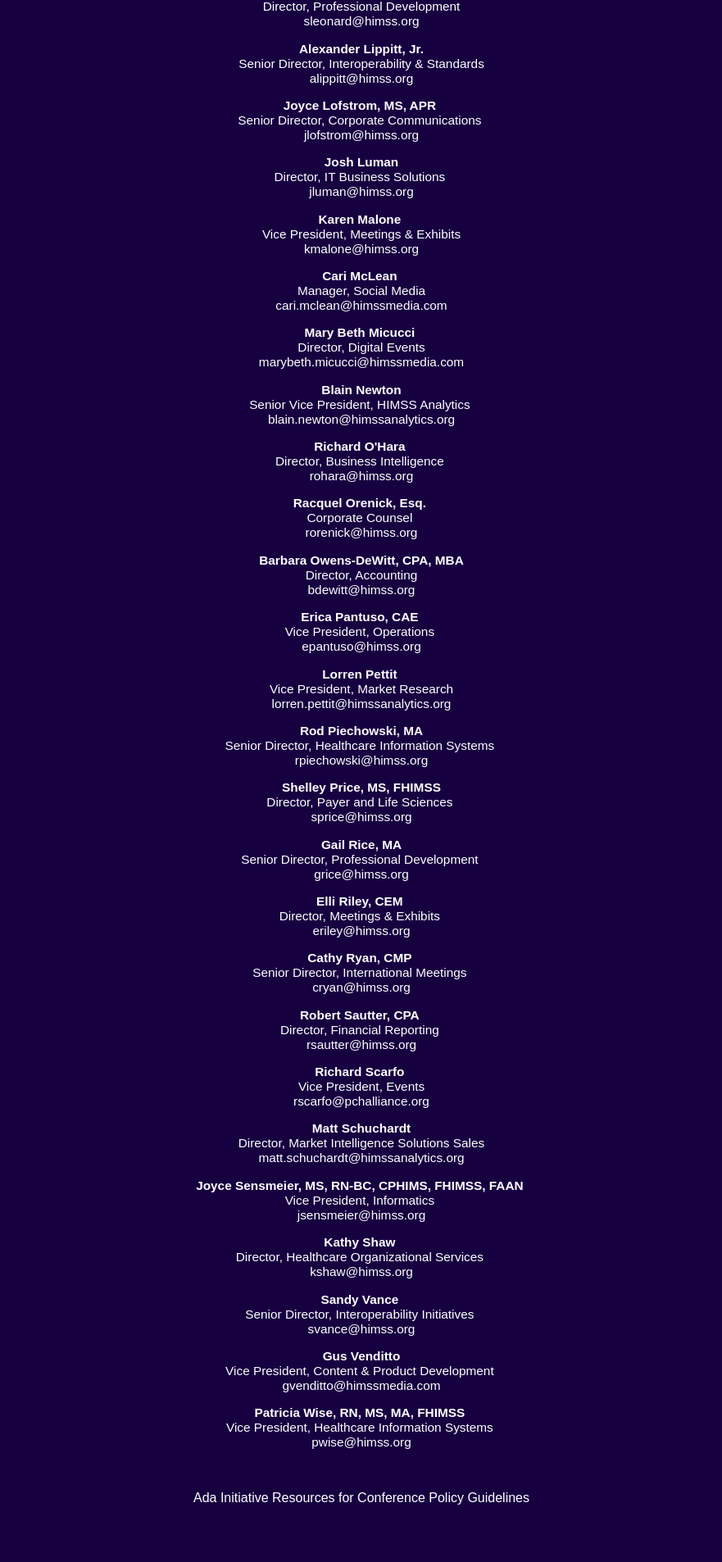
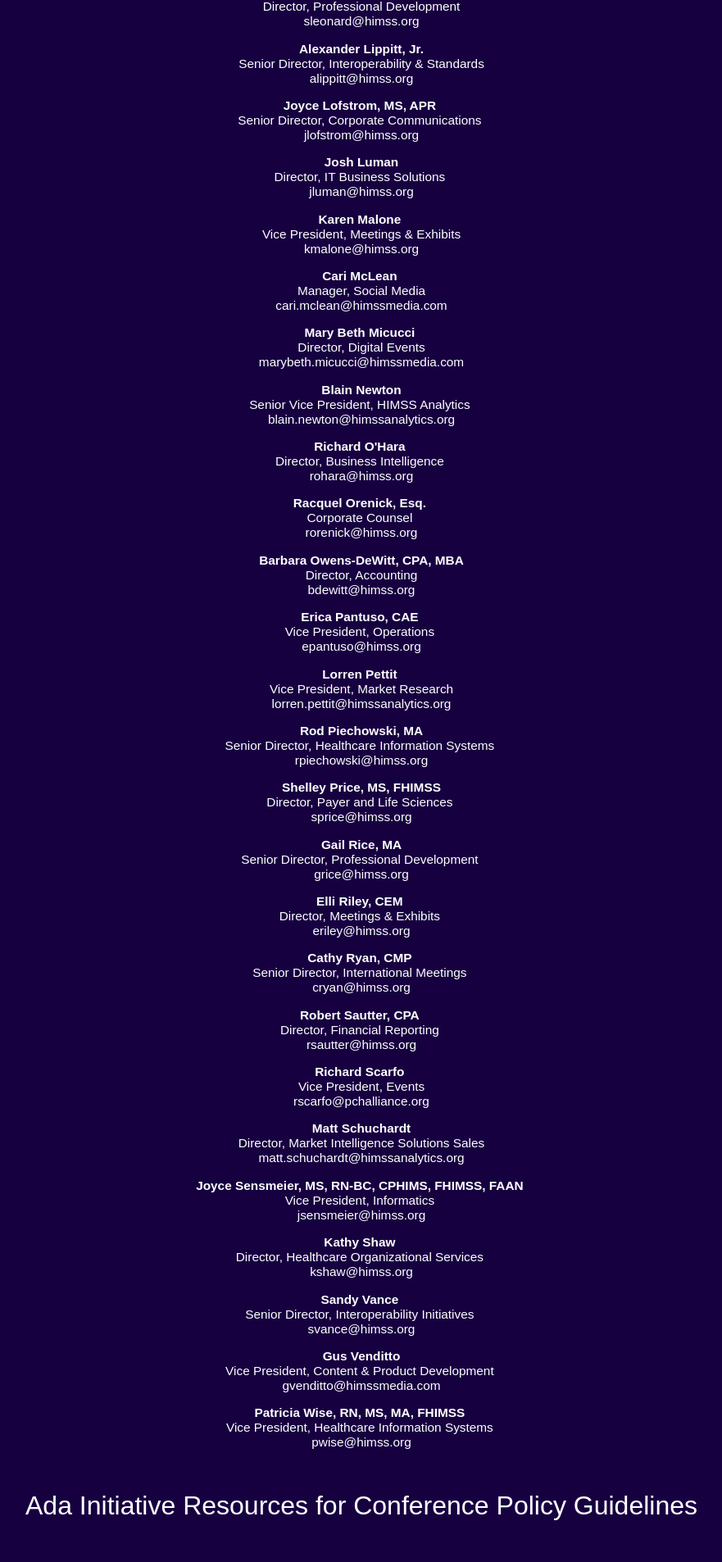
Before and after one commit to laurenstill/laurenstill.github.io, a Jekyll site: the page himssplzrespond.html, which Jekyll copies as it is, in a window 1280 px wide. Shown: the part 4106-6012 px from the top of the page at 82% size, without its empty margins (199-1080 px from the left). Built offline with Jekyll 4.4.1, drawn with Linux system fonts in a browser that asks for light colours.

Commit message:
Update himssplzrespond.html

```diff
--- a/himssplzrespond.html
+++ b/himssplzrespond.html
@@ -61,7 +61,7 @@
 
 
 #footer {
-font-size:0.25em;
+font-size:0.50em;
 margin: 0px auto;
 margin-top: 50px;
 margin-bottom:50px;
```
